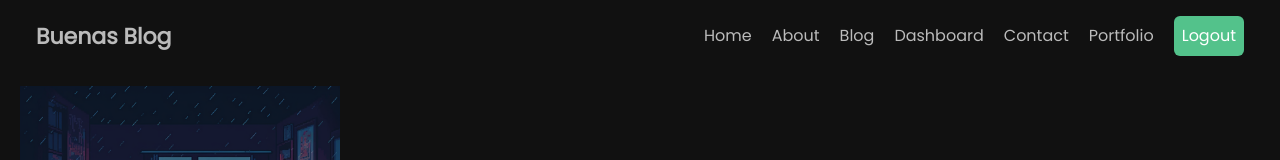
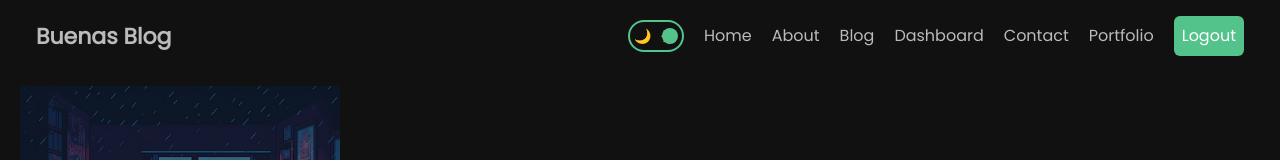
Before and after one commit to George-Kibe/Nextjs-Fullstack, a Next.js app in the folder next-blog/: page /blog in a window 1280 px wide. Shown: the top 160 px of the page. Built offline with nearby package versions, Linux system fonts and the light colour scheme.

Commit message:
toggling between light and dark themes

```diff
--- a/next-blog/src/app/blog/page.jsx
+++ b/next-blog/src/app/blog/page.jsx
@@ -17,7 +17,7 @@ const Blog = () => {
           <p className="mb-2 md:mb-4">
             Lorem ipsum dolor sit amet, consectetur adipisicing elit. Iste vitae saepe sequi? Ex voluptates tenetur adipisci. Provident quam, alias aperiam reprehenderit culpa eos ut? Repudiandae est ab sequi rem asperiores?
           </p>
-          <Button text="Read More" url={"#"}/>
+          <Button text="Read More" url={"/blog/testid"}/>
         </div>
       </div>
       <div className="flex flex-col md:flex-row items-center mb-4">
@@ -29,7 +29,7 @@ const Blog = () => {
           <p className="mb-2 md:mb-4">
             Lorem ipsum dolor sit amet, consectetur adipisicing elit. Iste vitae saepe sequi? Ex voluptates tenetur adipisci. Provident quam, alias aperiam reprehenderit culpa eos ut? Repudiandae est ab sequi rem asperiores?
           </p>
-          <Button text="Read More" url={"#"}/>
+          <Button text="Read More" url={"/blog/testId"}/>
         </div>
       </div>
     </div>
--- a/next-blog/src/app/globals.css
+++ b/next-blog/src/app/globals.css
@@ -20,6 +20,18 @@ a {
   text-decoration: none;
   color: inherit;
 }
+.theme {
+  transition: 1s all ease;
+}
+.light{
+  background-color: white;
+  color: #111;
+}
+
+.dark{
+  background-color: #111;
+  color: #bbb;
+}
 
 .container {
   max-width: 100vw;
--- a/next-blog/src/app/layout.js
+++ b/next-blog/src/app/layout.js
@@ -3,6 +3,7 @@ import './globals.css'
 import { Inter, Roboto, Poppins } from 'next/font/google'
 import Footer from '@/components/footer/Footer'
 import NavbarTest from '@/components/navbar/NavBarTest'
+import { ThemeProvider } from '@/context/ThemeContext'
 
 const poppins = Poppins({ subsets: ['latin'], weight: "400" })
 
@@ -15,12 +16,13 @@ export default function RootLayout({ children }) {
   return (
     <html lang="en">
         <body className={poppins.className}>
-          <div className='container'>
-            {/* <NavbarTest /> */}
-            <Navbar />
-            {children}
-            <Footer />
-          </div>
+          <ThemeProvider>
+            <div className='container'>
+              <Navbar />
+                {children}
+              <Footer />
+            </div>
+          </ThemeProvider>
         </body>
     </html>
   )
--- /dev/null
+++ b/next-blog/src/components/DarkModeToggle/DarkModeToggle.jsx
@@ -0,0 +1,24 @@
+"use client"
+
+import React, { useContext } from 'react'
+import styles from "./DarkModeToggle.module.css"
+import { ThemeContext } from '@/context/ThemeContext'
+
+
+const DarkModeToggle = () => {
+  const {toggle, mode} = useContext(ThemeContext)
+  return (
+    <div onClick={toggle}
+        className='w-14 h-8 rounded-3xl items-center relative flex justify-between p-1 border-[#53c58b]
+        border-2 border-solid'
+    >
+      <div className="text-[14px]">🌙</div>
+      <div className="text-[14px]">🔆</div>
+      <div className={`absolute bg-[#53c28b] rounded-full w-4 h-4 cursor-pointer
+            ${mode === "dark"? "right-1":"left-1"}`}
+      />
+    </div>
+  )
+}
+
+export default DarkModeToggle
--- /dev/null
+++ b/next-blog/src/components/DarkModeToggle/DarkModeToggle.module.css
@@ -0,0 +1,3 @@
+.container {
+
+}
--- a/next-blog/src/components/navbar/Navbar.jsx
+++ b/next-blog/src/components/navbar/Navbar.jsx
@@ -2,6 +2,7 @@
 
 import Link from 'next/link'
 import React from 'react'
+import DarkModeToggle from '../DarkModeToggle/DarkModeToggle'
 
 const links = [
   { id: 1, title: "Home", url: "/"},
@@ -21,6 +22,7 @@ const Navbar = () => {
     <div className="flex justify-between items-center p-4">
       <Link href="/"  className="font-bold text-[22px]">Buenas Blog</Link>
       <div className="flex gap-5 items-center">
+        <DarkModeToggle />
         {links.map((link) => (
           <Link key={link.id} href={link.url}  className="">{link.title}</Link>
         ))}
--- /dev/null
+++ b/next-blog/src/context/ThemeContext.js
@@ -0,0 +1,19 @@
+"use client"
+
+import { createContext, useState } from "react"
+
+export const ThemeContext = createContext()
+
+export const ThemeProvider = ({children}) => {
+    const [mode, setMode] = useState("dark")
+
+    const toggle = () => {
+        setMode((prev) => (prev === "dark"? "light" : "dark"))
+    };
+
+    return (
+      <ThemeContext.Provider value={{toggle, mode}}>
+        <div className={`theme ${mode}`}>{children}</div>
+      </ThemeContext.Provider>
+    );
+}
```
